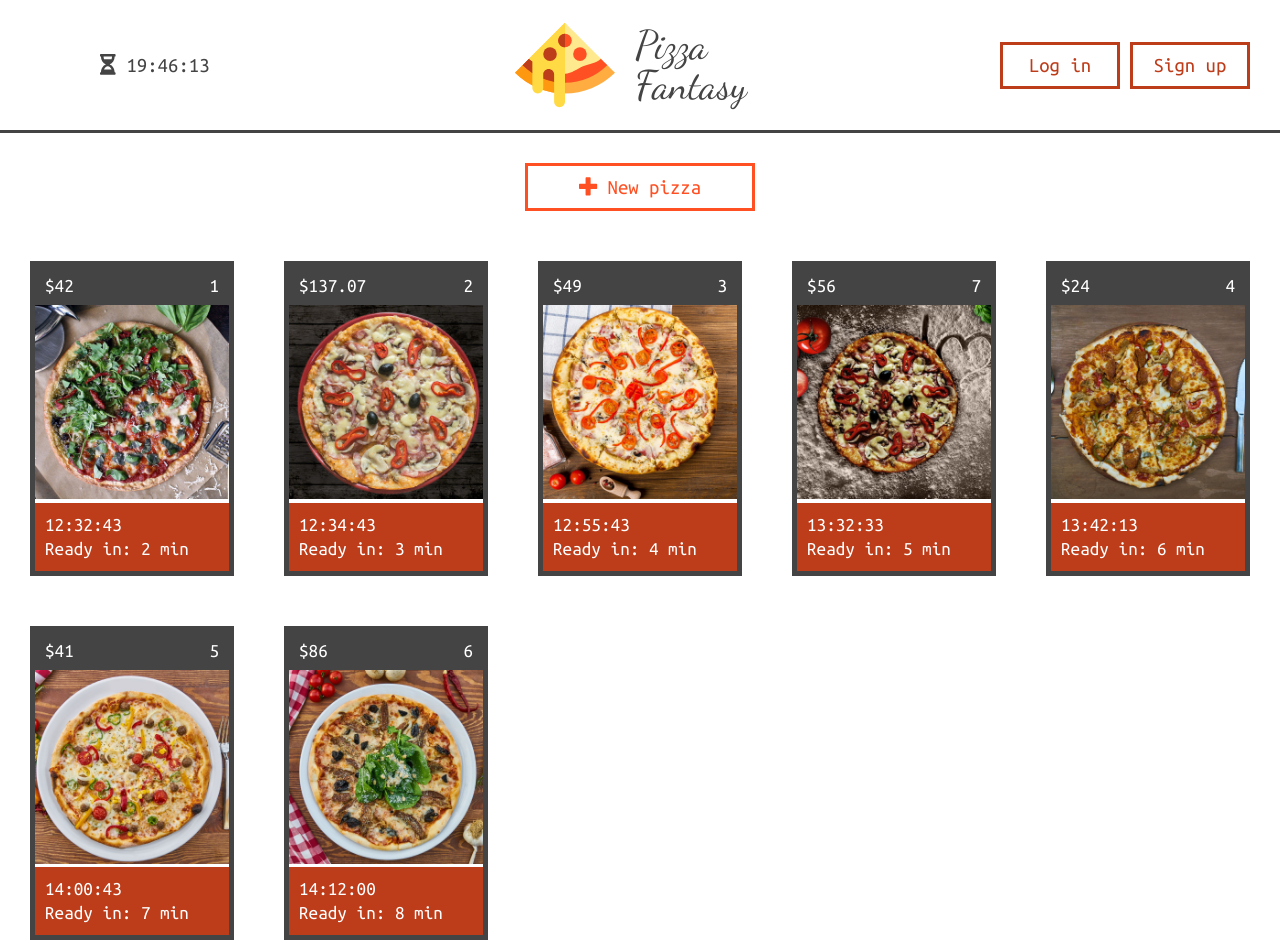
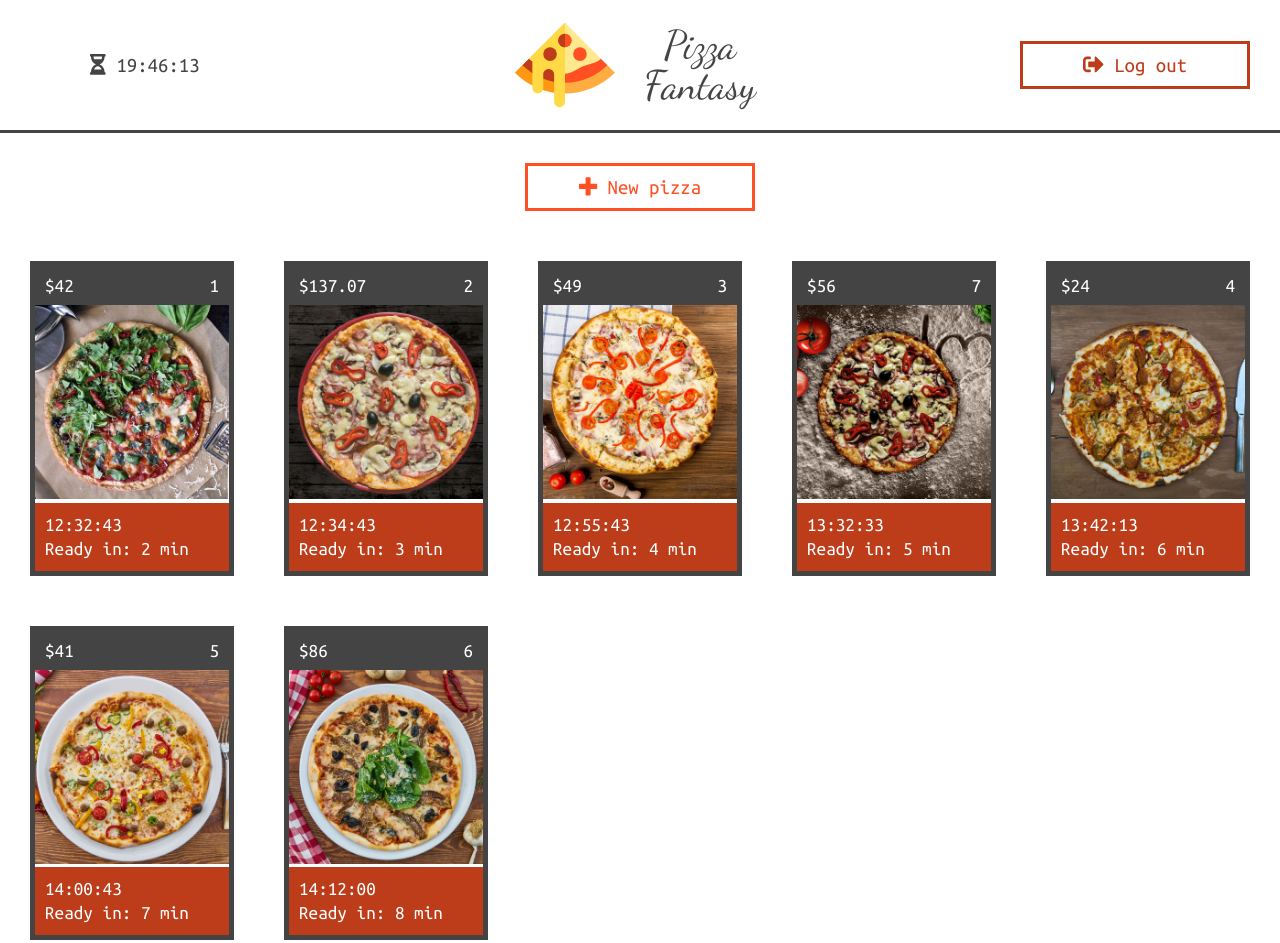
Before and after one commit to Letushev/Pizza-Fantasy, a plain HTML site: page index.html in a window 1280 px wide. Shown: the top 943 px of the page. Drawn offline with Linux system fonts and the light colour scheme.

Commit message:
clean scss code

```diff
--- a/css/scss/layout/_header.scss
+++ b/css/scss/layout/_header.scss
@@ -1,22 +1,23 @@
 header {
-  display: flex;
-  flex-direction: column;
-  align-items: center;
+  text-align: center;
   padding: 15px 30px;
   color: $dark-gray;
-  font-size: $lg-font-size;
   border-bottom: 3px solid $dark-gray;
 
-  button {
+  .log-out-button {
     margin: 20px 0;
     @include button_effect($dark-red);
   }
 
-  .logo  {
+  .clock {
+    font-size: $lg-font-size;
+  }
+
+  .logo-wrapper {
     width: 250px;
     display: flex;
     align-items: center;
-  }
+    margin: 0 auto;
 
     h1 {
       font-family: 'Dancing Script', cursive;
@@ -27,11 +28,14 @@ header {
       max-width: 100px;
       margin-right: 20px;
     }
+  }
 
   @media screen and (min-width: 600px) {
-    display: block;
+    .logo-wrapper {
+      margin: 0;
+    }
 
-    button, .clock {
+    .log-out-button, .clock {
       float: right;
       clear: right;
     }
@@ -39,23 +43,17 @@ header {
 
   @media screen and (min-width: 850px) {
     display: flex;
-    flex-direction: row;
-    justify-content: space-between;
+    justify-content: space-center;
+    align-items: center;
 
-    .reg-wrapper {
-      order: 1;
-      display: flex;
-      width: 250px;
-      justify-content: space-between;
+    .clock {
+      margin-right: auto;
+      width: 230px;
     }
 
-    .clock {
-      width: 250px;
-      text-align: center;
+    .log-out-button {
+      margin-left: auto;
+      order: 1;
     }
   }
 }
-
-.reg {
-  width: 120px;
-}
--- a/css/scss/layout/_main.scss
+++ b/css/scss/layout/_main.scss
@@ -3,7 +3,7 @@ main {
   padding: 30px;
   text-align: center;
 
-  button {
+  .new-pizza-button {
     @include button_effect($red);
   }
 
@@ -12,12 +12,10 @@ main {
     grid-gap: 50px;
     grid-template-columns: repeat(auto-fill, minmax(200px, auto));
     margin: 50px 0;
-    text-align: left;
   }
 }
 
 .pizza {
-  // background-color: $dark-red;
   border: 5px solid $dark-gray;
   transition: .3s;
 
@@ -28,14 +26,12 @@ main {
   &:hover {
     box-shadow: 0 0 30px $dark-gray;
   }
-}
 
   .order-info {
     padding: 10px;
     background: $dark-gray;
     display: flex;
     justify-content: space-between;
-
   }
 
   .time-info {
@@ -44,4 +40,6 @@ main {
     padding: 10px;
     line-height: 1.5rem;
     background: $dark-red;
+    align-items: flex-start;
   }
+}
--- a/index.html
+++ b/index.html
@@ -4,7 +4,9 @@
   <meta charset="utf-8">
   <meta name="viewport" content="width=device-width, initial-scale=1.0">
   <meta http-equiv="X-UA-Compatible" content="ie=edge">
-  <title>Pizza Queue</title>
+
+  <title>Pizza Fantasy</title>
+
   <link rel="stylesheet" type="text/css" href="css/styles.css">
   <link href="https://fonts.googleapis.com/css?family=Ubuntu+Mono" rel="stylesheet">
   <link href="https://fonts.googleapis.com/css?family=Dancing+Script" rel="stylesheet">
@@ -14,28 +16,22 @@
   <header>
     <div class="clock">
       <i class="fas fa-hourglass-half"></i>
-      <time id="time"></time>
+      <time id="current-time"></time>
     </div>
 
-    <div class="reg-wrapper">
-      <button type="button" class="reg">
-        <!-- <i class="fas fa-user-circle"></i> -->
-        Log in
-      </button>
-      <button type="button" class="reg">
-        <!-- <i class="fas fa-user-circle"></i> -->
-        Sign up
-      </button>
-    </div>
+    <button type="button" class="log-out-button">
+      <i class="fas fa-sign-out-alt"></i>
+      Log out
+    </button>
 
-    <div class="logo">
+    <div class="logo-wrapper">
       <img src="images/logo.svg" alt="">
       <h1>Pizza Fantasy</h1>
     </div>
   </header>
 
   <main>
-    <button type="button">
+    <button type="button" class="new-pizza-button">
       <i class="fas fa-plus"></i>
       New pizza
     </button>
--- a/js/script.js
+++ b/js/script.js
@@ -1,5 +1,5 @@
 (function() {
-  const time = document.getElementById('time');
+  const time = document.getElementById('current-time');
   const updateTime = () => {
     const now = new Date();
     time.innerHTML = [now.getHours(), now.getMinutes(), now.getSeconds()]
```
Also changed, not shown: css/styles.css. Lines whose indentation alone changed are shown as unchanged.
